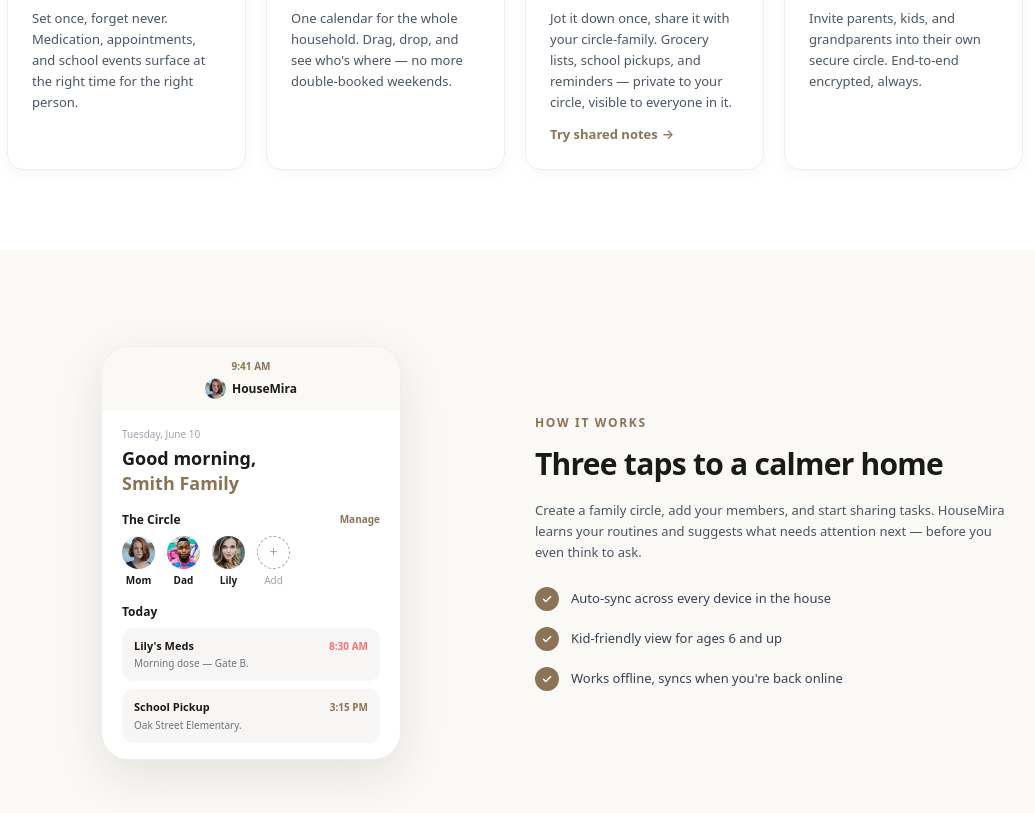
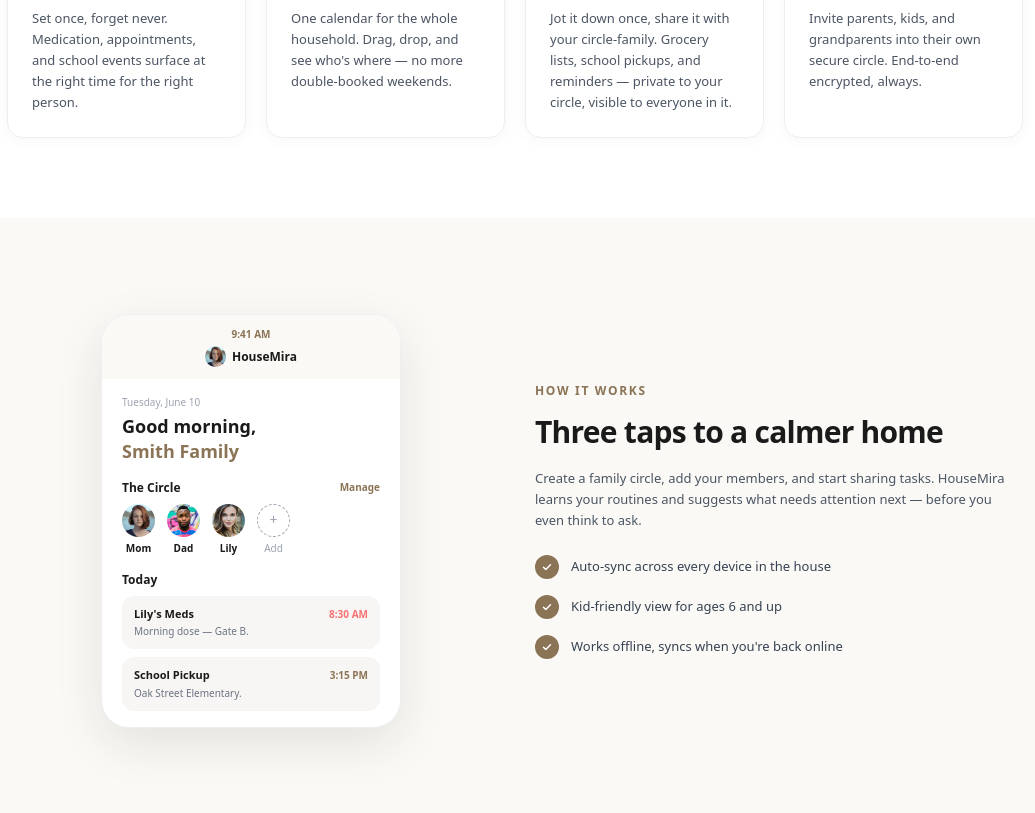
Before and after one commit to diogo10/vitafolder-web-page-nextjs, a Next.js app: page / in a window 1280 px wide. Shown: the part 960-1773 px from the top of the page, without its empty margins (125-1160 px from the left). Built offline with nearby package versions, Linux system fonts and the light colour scheme.

Commit message:
fix: remove Try shared notes link from feature cards, keep description only

```diff
--- a/src/components/landing/Features.tsx
+++ b/src/components/landing/Features.tsx
@@ -1,11 +1,8 @@
-import Link from "next/link";
 import { Reveal } from "./Reveal";
 
 type Feature = {
   title: string;
   body: string;
-  href?: string;
-  linkLabel?: string;
   icon: React.ReactNode;
 };
 
@@ -63,8 +60,6 @@ const FEATURES: Feature[] = [
   {
     title: "Shared Notes",
     body: "Jot it down once, share it with your circle-family. Grocery lists, school pickups, and reminders — private to your circle, visible to everyone in it.",
-    href: "/notes",
-    linkLabel: "Try shared notes",
     icon: (
       <svg width="20" height="20" viewBox="0 0 24 24" fill="none" aria-hidden="true">
         <path
@@ -126,15 +121,6 @@ export function Features() {
                 </span>
                 <h3 className="mt-4 text-[15px] font-semibold text-ink">{feature.title}</h3>
                 <p className="mt-2 text-[13px] leading-relaxed text-mist">{feature.body}</p>
-                {feature.href && feature.linkLabel ? (
-                  <Link
-                    href={feature.href}
-                    className="mt-3 inline-flex items-center gap-1 text-[13px] font-semibold text-brand underline-offset-4 hover:underline"
-                  >
-                    {feature.linkLabel}
-                    <span aria-hidden="true">→</span>
-                  </Link>
-                ) : null}
               </Reveal>
             </li>
           ))}
```
Also changed, not shown: 2 other files (tests, documents, lock files or other folders).
